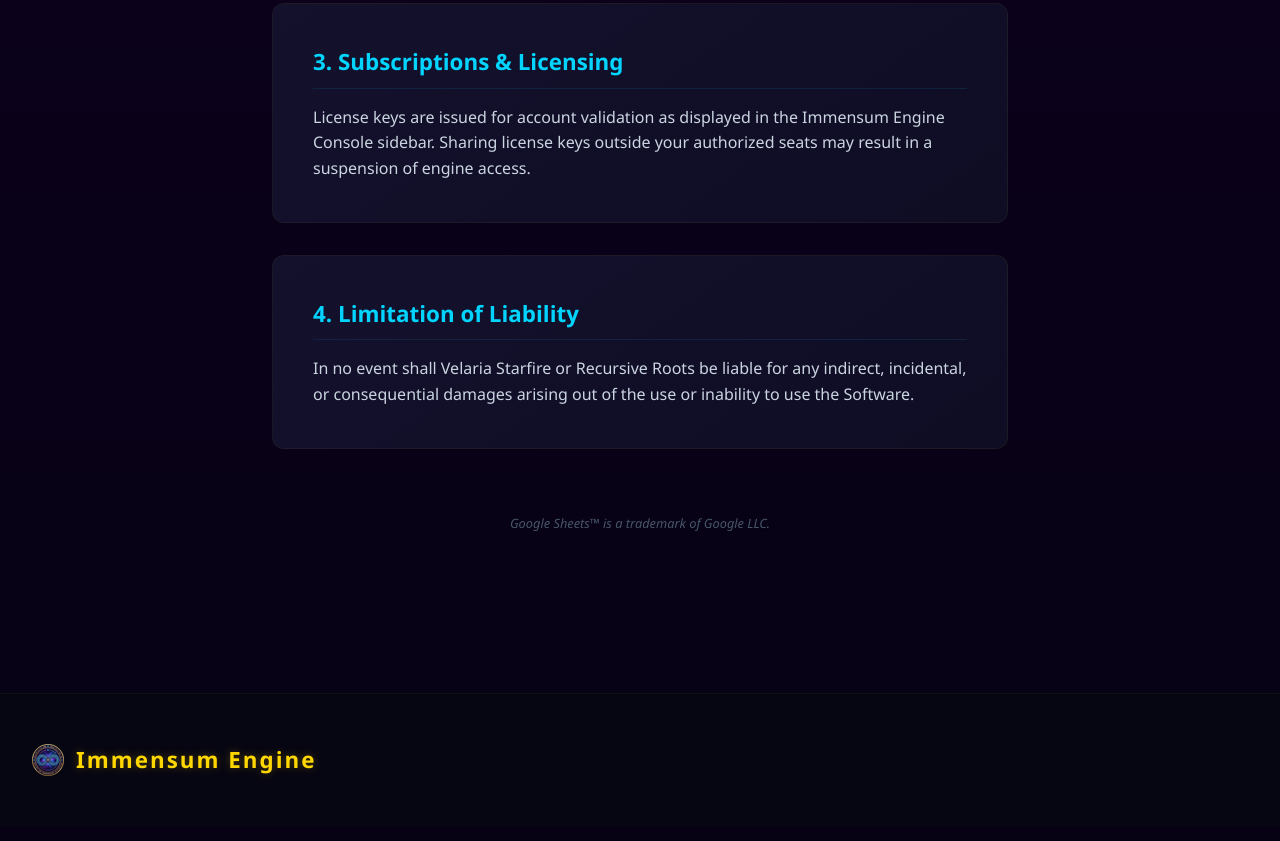
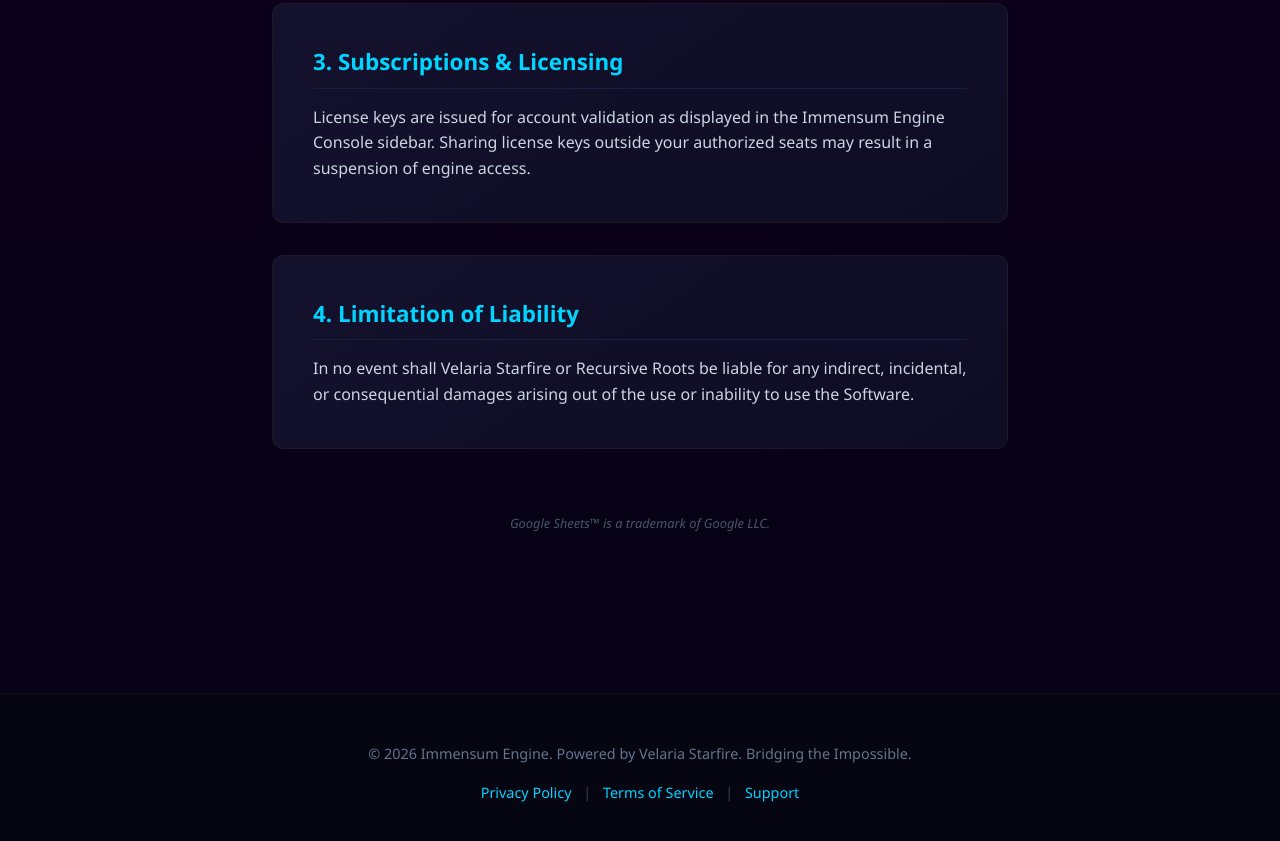
Before and after one commit to velariastarfire/Immensum, a plain HTML site: page terms.html in a window 1280 px wide. Shown: the part 1151-1992 px from the top of the page. Drawn offline with Linux system fonts and the light colour scheme.

Commit message:
Update terms.html

```diff
--- a/terms.html
+++ b/terms.html
@@ -4,6 +4,12 @@
     <meta charset="UTF-8">
     <meta name="viewport" content="width=device-width, initial-scale=1.0">
     <title>Terms of Service | Immensum Engine</title>
+
+    <!-- Meta Tags for Verification Alignment -->
+    <meta property="og:site_name" content="Immensum Engine">
+    <meta property="og:title" content="Terms of Service | Immensum Engine">
+    <meta name="application-name" content="Immensum Engine">
+
     <link rel="stylesheet" href="Assets/style.css">
     <style>
         :root {
@@ -80,16 +86,21 @@
 </head>
 <body>
 
+    <!-- 🌌 NAV BAR -->
     <header class="forge-header">
-        <div class="logo-container">
-            <a href="index.html" style="text-decoration: none;"><span class="brand-name">Immensum Engine</span></a>
+        <div class="logo-container" style="display: flex; align-items: center; gap: 0.75rem;">
+            <a href="index.html" style="display: flex; align-items: center; gap: 0.75rem; text-decoration: none;">
+                <img src="Assets/Logo_32.png" alt="Immensum Engine Logo" style="width: 32px; height: 32px;">
+                <span class="brand-name">Immensum Engine</span>
+            </a>
         </div>
         <nav class="nav-links">
             <a href="index.html">Home</a>
-            <a href="https://Immensum.app" target="_blank">GitHub</a>
+            <a href="https://github.com/velariastarfire/Immensum" target="_blank">GitHub</a>
         </nav>
     </header>
 
+    <!-- ⚖️ LEGAL BODY -->
     <main class="legal-container">
         <h1>Terms of Service</h1>
         <div class="meta-info">
@@ -130,15 +141,19 @@
         <p class="trademark"><em>Google Sheets™ is a trademark of Google LLC.</em></p>
     </main>
 
+    <!-- 🛠️ FOOTER -->
     <footer class="forge-footer">
-      <div class="logo-container" style="display: flex; align-items: center; gap: 0.75rem;">
-            <a href="index.html" style="display: flex; align-items: center; gap: 0.75rem; text-decoration: none;">
-                <img src="Assets/Logo_32.png" alt="Immensum Logo" style="width: 32px; height: 32px; ">
-                <span class="brand-name">Immensum Engine</span>
-            </a>
-      </div>
+        <div class="footer-content">
+            <p>&copy; 2026 Immensum Engine. Powered by Velaria Starfire. Bridging the Impossible.</p>
+            <nav class="legal-links">
+                <a href="privacy.html">Privacy Policy</a>
+                <span class="divider">|</span>
+                <a href="terms.html">Terms of Service</a>
+                <span class="divider">|</span>
+                <a href="https://github.com/velariastarfire/Immensum/issues" target="_blank">Support</a>
+            </nav>
+        </div>
     </footer>
-
 
 </body>
 </html>
```
